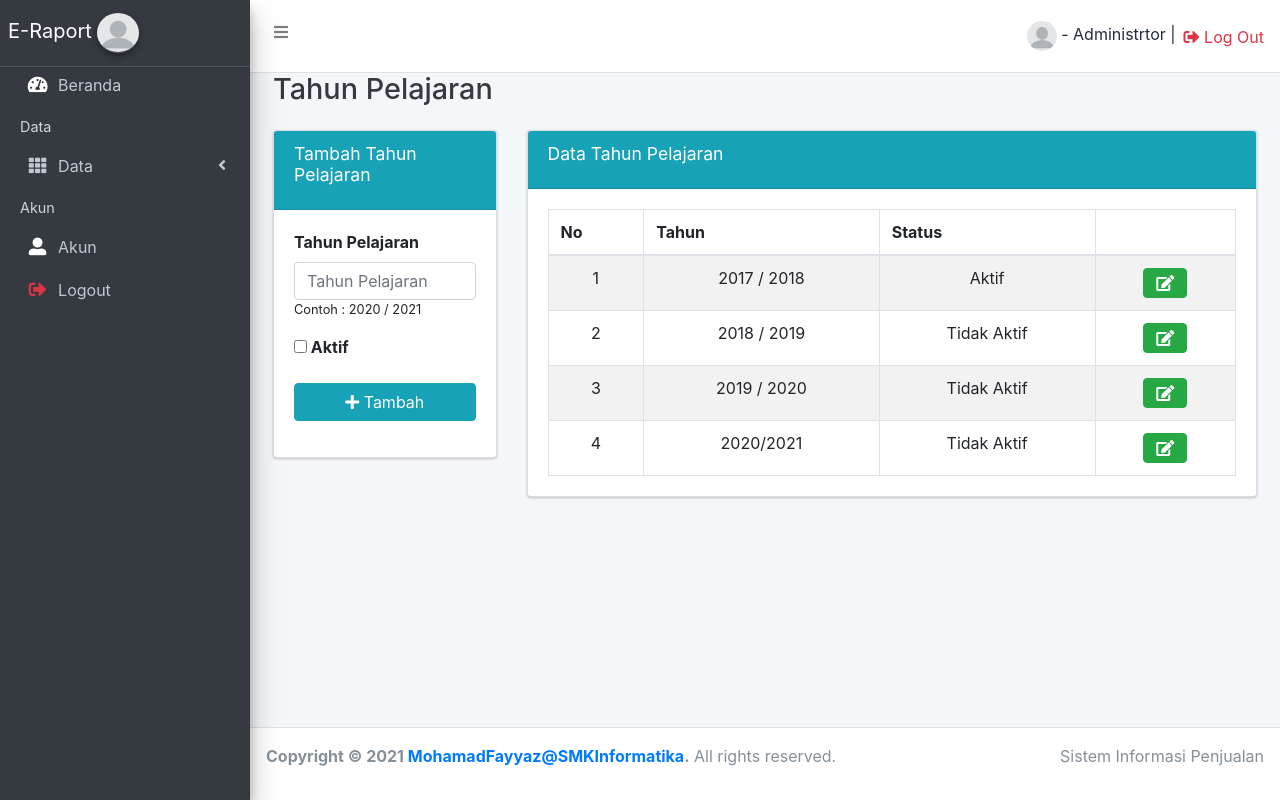
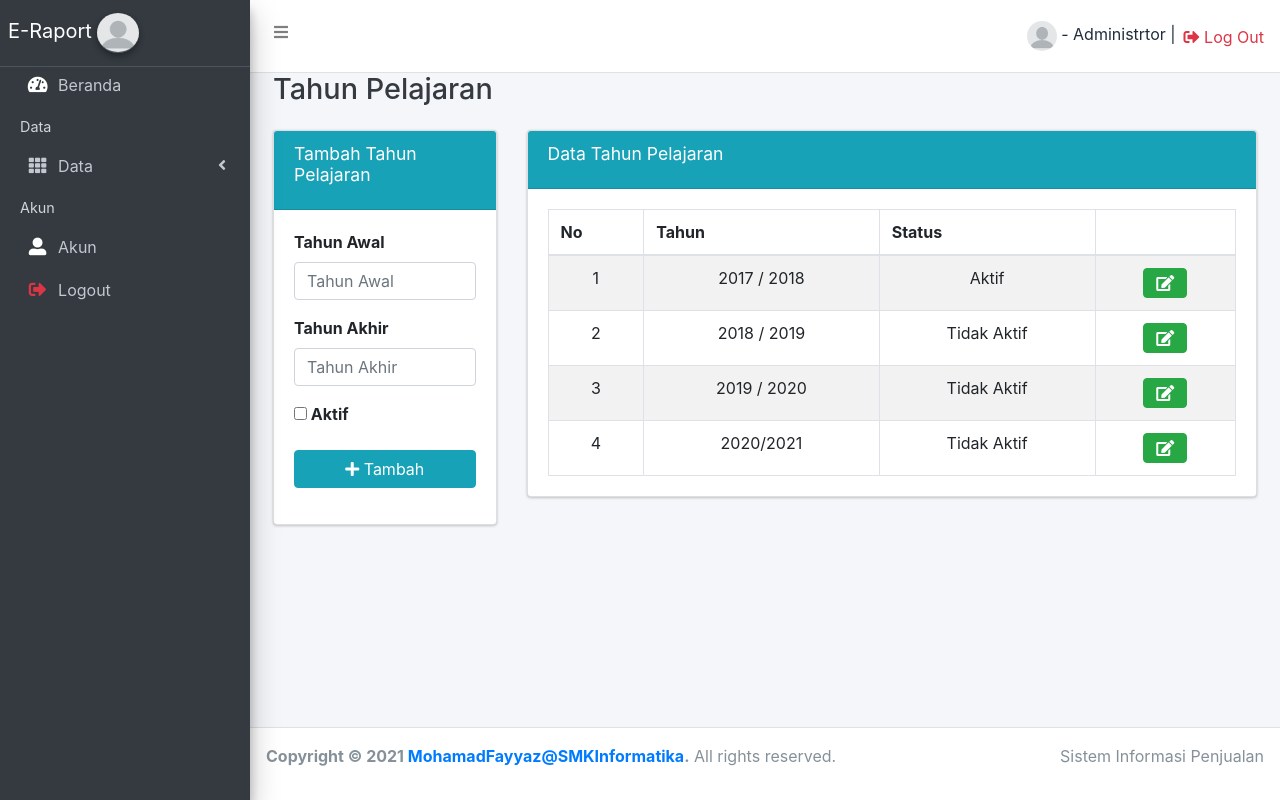
Before and after one commit to hisyamabilkhoir/e, a CodeIgniter 4 app: the page made by app/Views/dashboard/tahun_pelajaran/index.php in a window 1280 px wide. Run offline with PHP 8.4 and a stand-in for CodeIgniter, Linux system fonts and the light colour scheme; the template is opened without the code that fills it, so the values that code supplies are empty; some libraries are stand-ins or nearby versions.

Commit message:
mmebuat tahun pelajaran

```diff
--- a/app/Views/dashboard/tahun_pelajaran/index.php
+++ b/app/Views/dashboard/tahun_pelajaran/index.php
@@ -46,12 +46,19 @@
                             <h3 class='card-title'>Tambah Tahun Pelajaran</h3>
                         </div>
                         <div class='card-body'>
-                            <form method="post" action="http://localhost/aklas/years/add">
+                            <form method="post" action="<?= base_url("/TahunPelajaran/tambah"); ?>">
                                 <input type="hidden" name="_token" value="KYUtK07gJNCRNSxU2pOGprYaKdAYNrnhIg8t7lwt">
                                 <div class='form-group'>
-                                    <label>Tahun Pelajaran</label>
-                                    <input type='text' name='year' class='form-control' required placeholder="Tahun Pelajaran">
-                                    <small>Contoh : 2020 / 2021</small>
+                                    <label>Tahun Awal</label>
+                                    <input type='text' name='awal' class='form-control' required
+                                        placeholder="Tahun Awal">
+
+                                </div>
+                                <div class='form-group'>
+                                    <label>Tahun Akhir</label>
+                                    <input type='text' name='akhir' class='form-control' required
+                                        placeholder="Tahun Akhir">
+
                                 </div>
                                 <div class='form-group'>
                                     <label>
@@ -92,7 +99,9 @@
                                             Aktif
                                         </td>
                                         <td class='text-center'>
-                                            <a href="javascript:void(0)" title="Edit" data-toggle="modal" data-target="#modal-form-edit-year" onclick="edit_year(1)" class='btn btn-xs btn-success'>
+                                            <a href="javascript:void(0)" title="Edit" data-toggle="modal"
+                                                data-target="#modal-form-edit-year" onclick="edit_year(1)"
+                                                class='btn btn-xs btn-success'>
                                                 <i class='fa fa-edit'></i>
                                             </a>
                                         </td>
@@ -104,7 +113,9 @@
                                             Tidak Aktif
                                         </td>
                                         <td class='text-center'>
-                                            <a href="javascript:void(0)" title="Edit" data-toggle="modal" data-target="#modal-form-edit-year" onclick="edit_year(2)" class='btn btn-xs btn-success'>
+                                            <a href="javascript:void(0)" title="Edit" data-toggle="modal"
+                                                data-target="#modal-form-edit-year" onclick="edit_year(2)"
+                                                class='btn btn-xs btn-success'>
                                                 <i class='fa fa-edit'></i>
                                             </a>
                                         </td>
@@ -116,7 +127,9 @@
                                             Tidak Aktif
                                         </td>
                                         <td class='text-center'>
-                                            <a href="javascript:void(0)" title="Edit" data-toggle="modal" data-target="#modal-form-edit-year" onclick="edit_year(3)" class='btn btn-xs btn-success'>
+                                            <a href="javascript:void(0)" title="Edit" data-toggle="modal"
+                                                data-target="#modal-form-edit-year" onclick="edit_year(3)"
+                                                class='btn btn-xs btn-success'>
                                                 <i class='fa fa-edit'></i>
                                             </a>
                                         </td>
@@ -128,7 +141,9 @@
                                             Tidak Aktif
                                         </td>
                                         <td class='text-center'>
-                                            <a href="javascript:void(0)" title="Edit" data-toggle="modal" data-target="#modal-form-edit-year" onclick="edit_year(4)" class='btn btn-xs btn-success'>
+                                            <a href="javascript:void(0)" title="Edit" data-toggle="modal"
+                                                data-target="#modal-form-edit-year" onclick="edit_year(4)"
+                                                class='btn btn-xs btn-success'>
                                                 <i class='fa fa-edit'></i>
                                             </a>
                                         </td>
```
Also changed, not shown: app/Controllers/TahunPelajaran.php (+18 -0 lines), app/Models/TahunPelajaranModel.php (added, +20 -0 lines).
